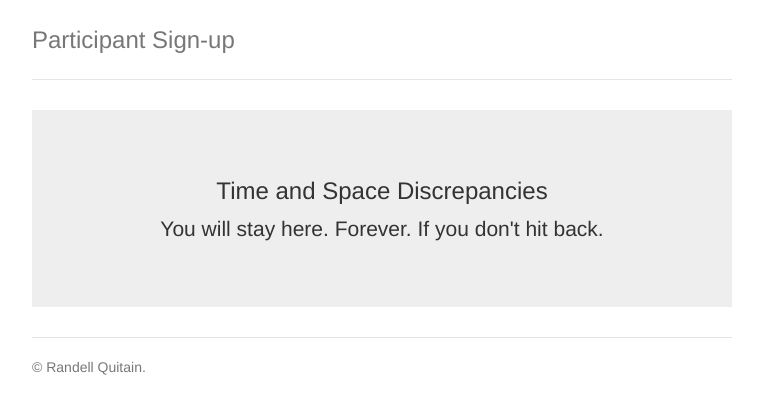
After one commit to mugetsu/participant-signup, a Django app: template templates/participant-signup/404.html in a window 1280 px wide. The commit adds this page. Shown: the top 414 px of the page, without its empty margins (258-1021 px from the left). Run offline with Django 3.2, Linux system fonts and the light colour scheme; the template is opened without the code that fills it, so the values that code supplies are empty; some libraries are stand-ins or nearby versions.

Commit message:
[Update] Added field error labels, [Added] 404 page
Signed-off-by: Randell Quitain <cprjk.buzz@gmail.com>

```diff
--- /dev/null
+++ b/templates/participant-signup/404.html
@@ -0,0 +1,6 @@
+{% extends "participant-signup/base.html" %}
+
+{% block content %}
+	<h3>Time and Space Discrepancies</h3>
+	<p>You will stay here. Forever. If you don't hit back.</p>
+{% endblock content %}
--- a/templates/participant-signup/base.html
+++ b/templates/participant-signup/base.html
@@ -72,6 +72,11 @@
 		}
 		.marketing p + h4 {
 		  margin-top: 28px;
+		}
+
+		/* Alert */
+		.alert {
+			padding-right: 15px;
 		}
 
 		/* Responsive: Portrait tablets and up */
--- a/templates/participant-signup/form.html
+++ b/templates/participant-signup/form.html
@@ -4,6 +4,9 @@
 	<form action="" method="POST" id="participant-signup" class="form-signin">{% csrf_token %}
 		<h2 class="form-signin-heading">Fill-up the form</h2>
 			{% for field in form %}
+				{% for error in field.errors %}
+					<span class="label label-warning">{{ error|escape }}</span>
+				{% endfor %}
 				<div class="{% if field.errors %} alert alert-danger{% endif %}">
 					{{ field }}
 				</div>
```
